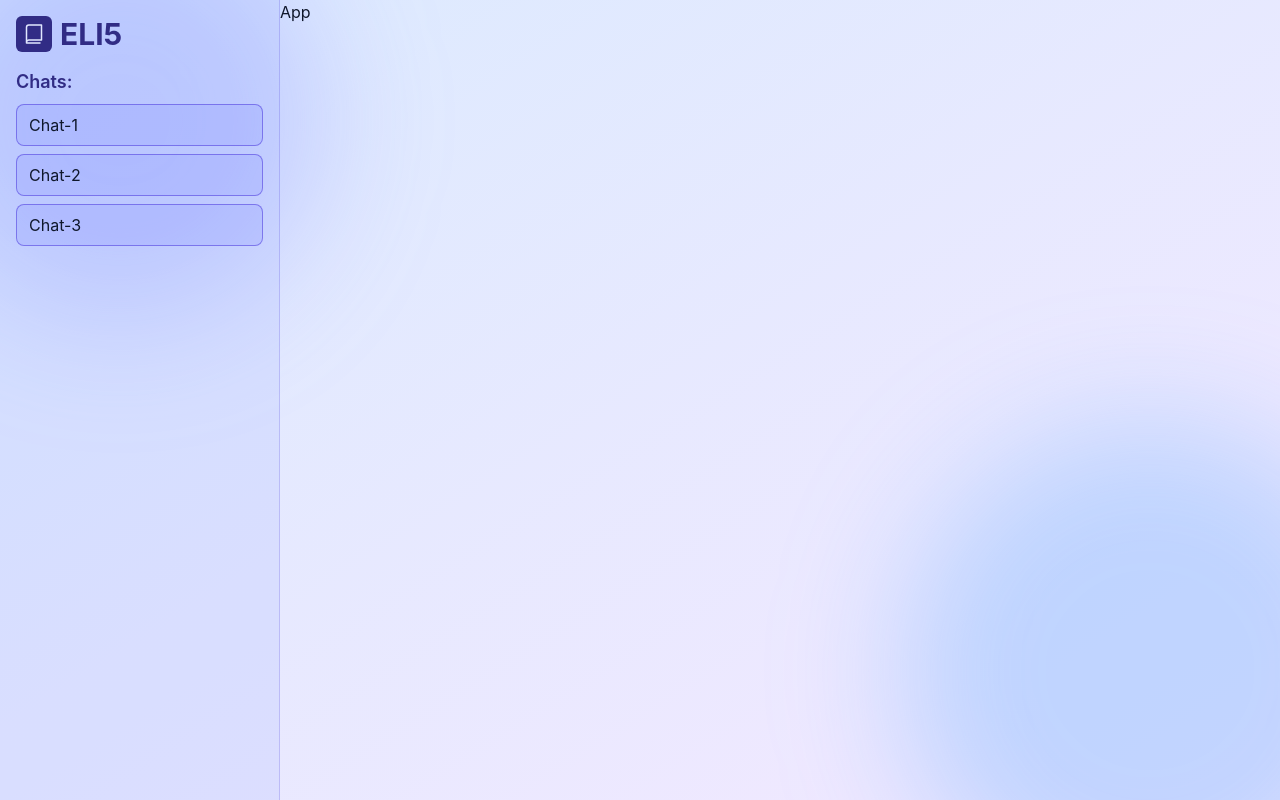
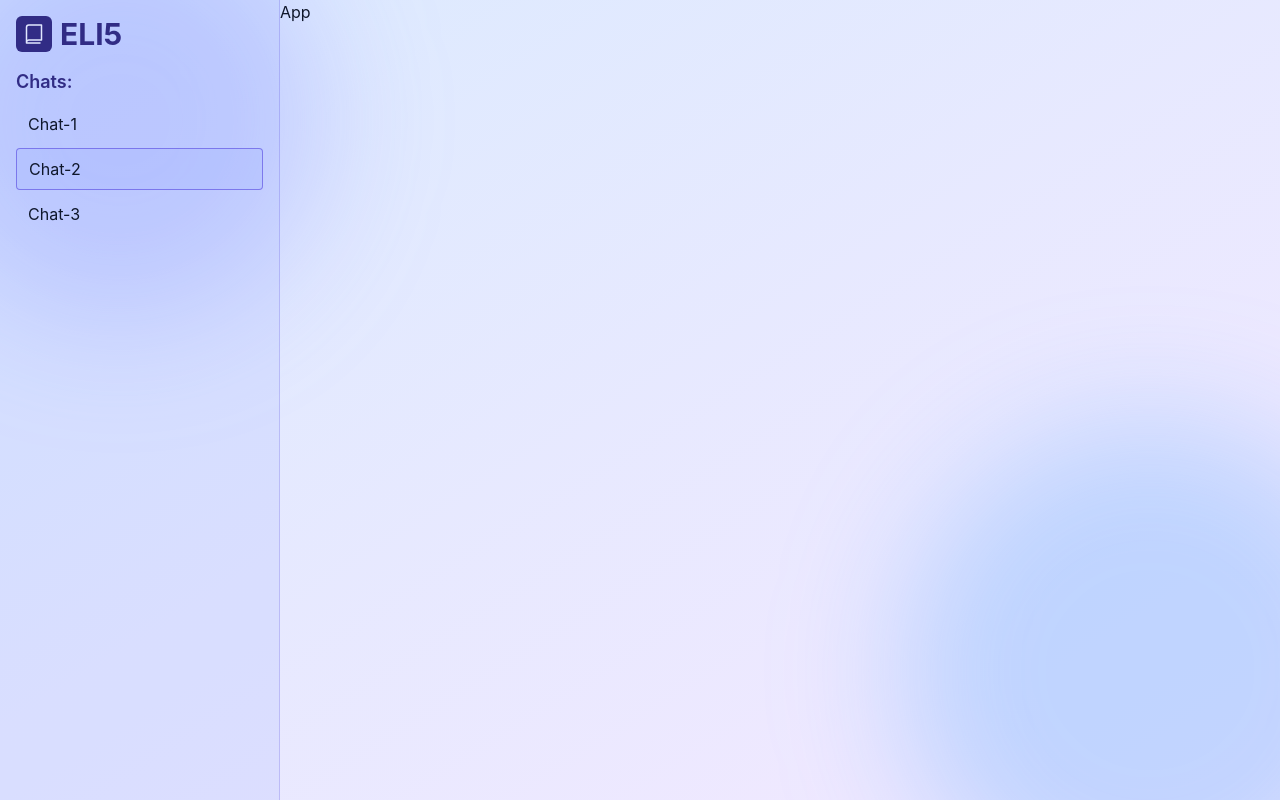
Before and after one commit to gr33b0k/eli5, a React (Vite) app: page / in a window 1280 px wide. Built offline with nearby package versions, Linux system fonts and the light colour scheme.

Commit message:
feat: add isActive flag for chats

```diff
--- a/src/components/layout/sidebar/ChatList.jsx
+++ b/src/components/layout/sidebar/ChatList.jsx
@@ -1,10 +1,10 @@
 function ChatList({ chats }) {
   return (
-    <ul className="flex flex-col gap-2">
+    <ul className="flex flex-col gap-1">
       {chats.map((chat) => (
         <li
           key={chat.id}
-          className="cursor-pointer rounded-lg border border-indigo-700/50 bg-indigo-400/20 px-3 py-2 transition-colors duration-300 ease-in-out hover:bg-indigo-300 dark:border-indigo-300/20 dark:bg-indigo-300/20 dark:hover:bg-indigo-400/20"
+          className={`cursor-pointer rounded-sm px-3 py-2 text-base transition-colors duration-300 ease-in-out ${chat.isActive ? "border border-indigo-700/50 bg-indigo-300/30 dark:border-indigo-300/20 dark:bg-indigo-300/20" : "hover:bg-indigo-300 dark:hover:bg-indigo-400/20"} `}
         >
           {chat.title}
         </li>
--- a/src/components/layout/sidebar/Sidebar.jsx
+++ b/src/components/layout/sidebar/Sidebar.jsx
@@ -18,9 +18,9 @@ function Sidebar() {
       </h2>
       <ChatList
         chats={[
-          { id: 1, title: "Chat-1" },
-          { id: 2, title: "Chat-2" },
-          { id: 3, title: "Chat-3" },
+          { id: 1, title: "Chat-1", isActive: false },
+          { id: 2, title: "Chat-2", isActive: true },
+          { id: 3, title: "Chat-3", isActive: false },
         ]}
       />
     </aside>
```
